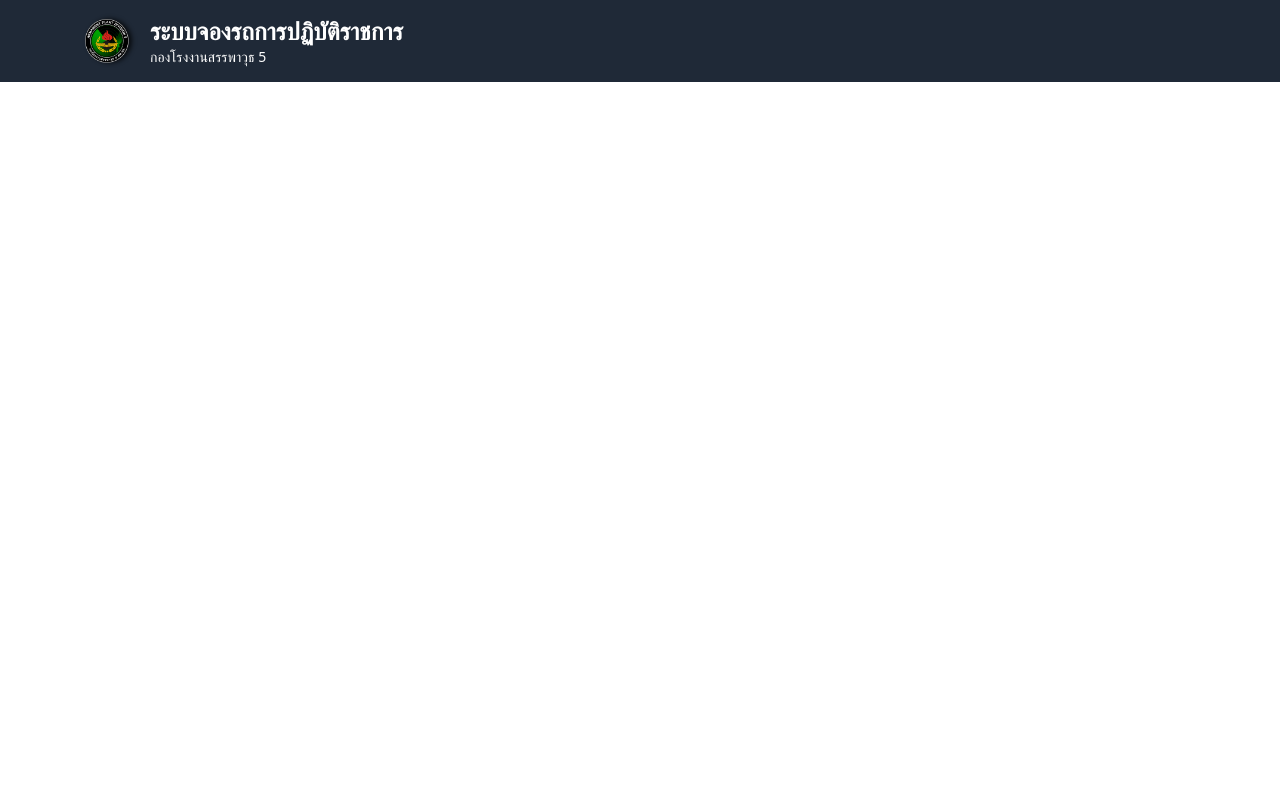
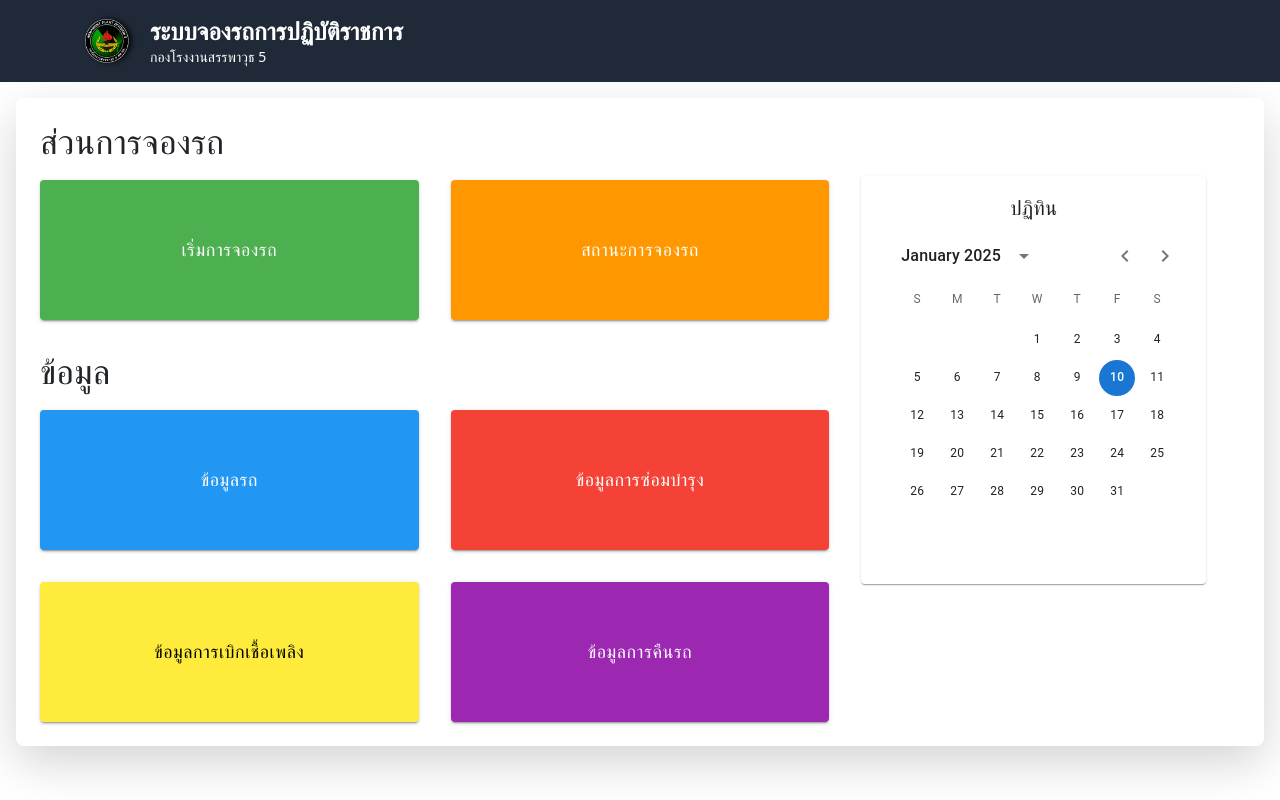
Before and after one commit to alphajjjett/apt.api, a React (Create React App) app in the folder frontend/arm-vehicle-management/: page /main in a window 1280 px wide. Built offline with nearby package versions, Linux system fonts and the light colour scheme; what @react-pdf/renderer would draw is missing.

Commit message:
update frontend

```diff
--- a/frontend/arm-vehicle-management/src/App.jsx
+++ b/frontend/arm-vehicle-management/src/App.jsx
@@ -6,15 +6,14 @@ import Register from './pages/Register';
 import Users from './pages/Users';
 import Missions from './pages/Missions';
 import MissionList from './pages/MissionList';
-// import MissionRequest from './pages/MissionRequest';
 import VehiclePage from './pages/VehiclePage';
 import UserProfilePage from './pages/UserProfilePage';
 import AdminProfilePage from './pages/AdminProfilePapge';
 import MaintenancePage from './pages/MaintenancePage';
-// import VehicleReturnPage from './pages/VehicleReturnPage';
 import CreateVehicle from './pages/CreateVehicle';
 import FuelPage from './pages/FuelPage';
 import ReturnInformation from './pages/ReturnPage';
+import UserMain from './pages/UserMain';
 
 
 import NavigationBar from './components/Navbar';
@@ -39,15 +38,14 @@ function App() {
             <Route path="/users" element={<Users />} />
             <Route path="/missions" element={<Missions />} />
             <Route path='/missionslist' element={<MissionList />} />
-            {/* <Route path='/mission_request' element={<MissionRequest />} /> */}
             <Route path="/create-vehicle" element={<CreateVehicle />} />
             <Route path='/vehicle' element={<VehiclePage />} />
             <Route path="/profile/:id" element={<UserProfilePage />} />
             <Route path="/maintenance" element={<MaintenancePage />} />
-            {/* <Route path="/return" element={<VehicleReturnPage />} /> */}
             <Route path="/fuel" element={<FuelPage />} />
             <Route path="/admins/:id" element={<AdminProfilePage />} />
             <Route path="/return" element={<ReturnInformation />} />
+            <Route path="/main" element={<UserMain/>}/>
           </Routes>
         </div>
       </div>
--- a/frontend/arm-vehicle-management/src/components/Navbar.jsx
+++ b/frontend/arm-vehicle-management/src/components/Navbar.jsx
@@ -69,7 +69,7 @@ const NavigationBar = () => {
   return (
     <Navbar expand="lg" variant="dark" className="bg-gray-800">
       <Container>
-        <Navbar.Brand as={Link} to="/dashboard" className="text-white flex items-center space-x-3">
+        <Navbar.Brand as={Link} to="/main" className="text-white flex items-center space-x-3">
           <img src="./logo/logo.png" className="h-14" alt="apd5 logo" />
           <div className="flex flex-col items-start">
             <span className="text-2xl font-semibold">ระบบจองรถการปฏิบัติราชการ</span>
@@ -80,7 +80,7 @@ const NavigationBar = () => {
         <Navbar.Collapse id="basic-navbar-nav">
           {isLoggedIn && (
             <Nav className="ml-auto flex items-center space-x-6">
-              <Nav.Link as={Link} to="/dashboard" className="text-white hover:bg-gray-700 px-4 py-2 rounded-md">
+              <Nav.Link as={Link} to="/main" className="text-white hover:bg-gray-700 px-4 py-2 rounded-md">
                 หน้าหลัก
               </Nav.Link>
 
--- a/frontend/arm-vehicle-management/src/pages/Login.jsx
+++ b/frontend/arm-vehicle-management/src/pages/Login.jsx
@@ -1,12 +1,12 @@
 import React, { useState } from 'react';
 import axios from 'axios';
 import { useNavigate } from 'react-router-dom';
-import Swal from 'sweetalert2'; // Import Swal
+import Swal from 'sweetalert2';
 
 const Login = () => {
   const [email, setEmail] = useState('');
   const [password, setPassword] = useState('');
-  const [role, setRole] = useState('user'); // Default to user role
+  const [role, setRole] = useState('user');
   const navigate = useNavigate();
 
  // Handle login for both user and admin
@@ -15,25 +15,27 @@ const Login = () => {
 
   try {
     const apiUrl = role === 'admin'
-        ? 'http://localhost:5000/api/auth/login' // Admin login route
-        : 'http://localhost:5000/api/users/login'; // User login route
+      ? 'http://localhost:5000/api/auth/login'
+      : 'http://localhost:5000/api/users/login';
 
     const response = await axios.post(apiUrl, { email, password });
     localStorage.setItem('token', response.data.token);
 
-      // Success alert using Swal
+
     Swal.fire({
       icon: 'success',
       title: 'Login Successful!',
       text: `Welcome ${role === 'admin' ? 'Admin' : 'User'}!`,
       confirmButtonColor: '#3085d6',
-        confirmButtonText: 'Go to Dashboard',
     }).then(() => {
-        navigate('/dashboard'); // Navigate to the dashboard upon successful login
-        window.location.reload(); // Reload the page to reflect the login status
+      if (role === 'admin') {
+        navigate('/dashboard');
+      } else {
+        navigate('/main');
+      }
+      window.location.reload();
     });
   } catch (err) {
-      // Error alert using Swal
     Swal.fire({
       icon: 'error',
       title: 'Login Failed',
@@ -44,9 +46,10 @@ const Login = () => {
   }
 };
 
-  // Handle navigate to the register page
+
+
   const goToRegister = () => {
-    navigate('/register'); // Navigate to the registration page
+    navigate('/register');
   };
 
   return (
--- a/frontend/arm-vehicle-management/src/pages/Register.jsx
+++ b/frontend/arm-vehicle-management/src/pages/Register.jsx
@@ -39,7 +39,7 @@ const Register = () => {
         icon: 'success',
         confirmButtonText: 'ตกลง'
       }).then(() => {
-        navigate('/dashboard'); // Navigate to dashboard after registration
+        navigate('/main');
         window.location.reload();
       });
 
--- /dev/null
+++ b/frontend/arm-vehicle-management/src/pages/UserMain.jsx
@@ -0,0 +1,120 @@
+import React, { useState } from 'react';
+import { Button, Grid, Typography, Card, CardContent } from '@mui/material';
+import { useNavigate } from 'react-router-dom';
+import { DateCalendar } from '@mui/x-date-pickers/DateCalendar';
+import { AdapterDayjs } from '@mui/x-date-pickers/AdapterDayjs';
+import { LocalizationProvider } from '@mui/x-date-pickers/LocalizationProvider';
+import dayjs from 'dayjs';
+
+const UserMain = () => {
+    const navigate = useNavigate();
+    const [selectedDate, setSelectedDate] = useState(dayjs());
+
+    return (
+        <div className="mx-auto p-6 bg-white shadow-lg rounded-lg w-full max-w-7xl">
+            <Grid container spacing={4}>
+                {/* การจองรถ */}
+                <Grid item xs={12} md={8}>
+                    <Typography variant="h4" component="h2" sx={{ marginBottom: 2 }}>
+                        ส่วนการจองรถ
+                    </Typography>
+                    <Grid container spacing={4} justifyContent="center">
+                        <Grid item xs={12} sm={6} md={6}>
+                            <Button
+                                variant="contained"
+                                fullWidth
+                                onClick={() => navigate('/missions')}
+                                sx={{ height: '140px', fontSize: '18px', backgroundColor: '#4caf50', '&:hover': { backgroundColor: '#388e3c' } }}
+                            >
+                                เริ่มการจองรถ
+                            </Button>
+                        </Grid>
+
+                        <Grid item xs={12} sm={6} md={6}>
+                            <Button
+                                variant="contained"
+                                fullWidth
+                                onClick={() => navigate('/missionslist')}
+                                sx={{ height: '140px', fontSize: '18px', backgroundColor: '#ff9800', '&:hover': { backgroundColor: '#f57c00' } }}
+                            >
+                                สถานะการจองรถ
+                            </Button>
+                        </Grid>
+                    </Grid>
+                </Grid>
+
+                {/* ข้อมูล */}
+                <Grid item xs={12} md={8}>
+                    <Typography variant="h4" component="h2" sx={{ marginBottom: 2 }}>
+                        ข้อมูล
+                    </Typography>
+                    <Grid container spacing={4} justifyContent="center">
+                        <Grid item xs={12} sm={6} md={6}>
+                            <Button
+                                variant="contained"
+                                fullWidth
+                                onClick={() => navigate('/vehicle')}
+                                sx={{ height: '140px', fontSize: '18px', backgroundColor: '#2196f3', '&:hover': { backgroundColor: '#1976d2' } }}
+                            >
+                                ข้อมูลรถ
+                            </Button>
+                        </Grid>
+
+                        <Grid item xs={12} sm={6} md={6}>
+                            <Button
+                                variant="contained"
+                                fullWidth
+                                onClick={() => navigate('/maintenance')}
+                                sx={{ height: '140px', fontSize: '18px', backgroundColor: '#f44336', '&:hover': { backgroundColor: '#d32f2f' } }}
+                            >
+                                ข้อมูลการซ่อมบำรุง
+                            </Button>
+                        </Grid>
+
+                        <Grid item xs={12} sm={6} md={6}>
+                            <Button
+                                variant="contained"
+                                fullWidth
+                                onClick={() => navigate('/fuel')}
+                                sx={{ height: '140px', fontSize: '18px', backgroundColor: '#ffeb3b', color: '#000', '&:hover': { backgroundColor: '#fbc02d' } }}
+                            >
+                                ข้อมูลการเบิกเชื้อเพลิง
+                            </Button>
+                        </Grid>
+
+                        <Grid item xs={12} sm={6} md={6}>
+                            <Button
+                                variant="contained"
+                                fullWidth
+                                onClick={() => navigate('/return')}
+                                sx={{ height: '140px', fontSize: '18px', backgroundColor: '#9c27b0', '&:hover': { backgroundColor: '#7b1fa2' } }}
+                            >
+                                ข้อมูลการคืนรถ
+                            </Button>
+                        </Grid>
+                    </Grid>
+                </Grid>
+
+                {/* ปฏิทิน */}
+                <Grid item xs={12} md={4}>
+    <Card sx={{ maxWidth: 345, marginTop: -22 }}>
+        <CardContent>
+            <Typography variant="h6" component="div" sx={{ textAlign: 'center' }}>
+                ปฏิทิน
+            </Typography>
+            <LocalizationProvider dateAdapter={AdapterDayjs}>
+                <DateCalendar
+                    value={selectedDate}
+                    onChange={(newDate) => setSelectedDate(newDate)}
+                />
+            </LocalizationProvider>
+        </CardContent>
+    </Card>
+</Grid>
+
+            </Grid>
+        </div>
+    );
+};
+
+export default UserMain;
```
Lines whose indentation alone changed are shown as unchanged.
